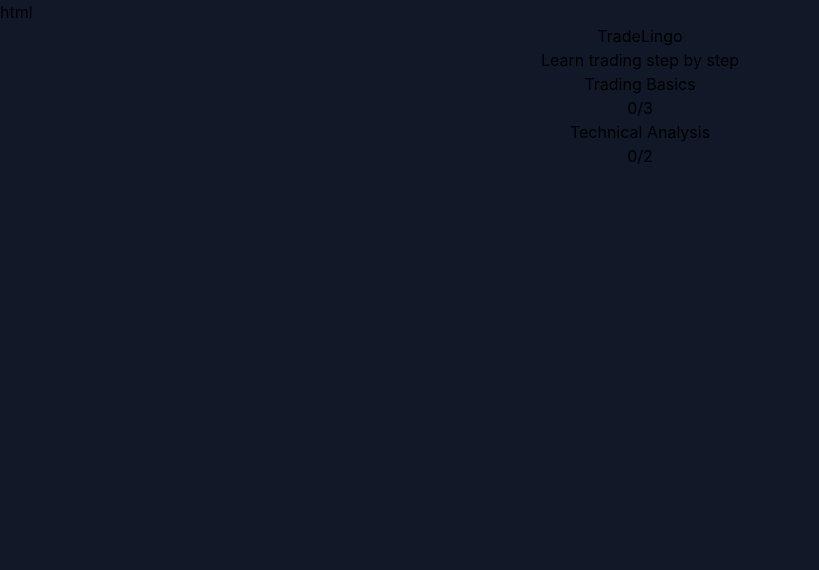
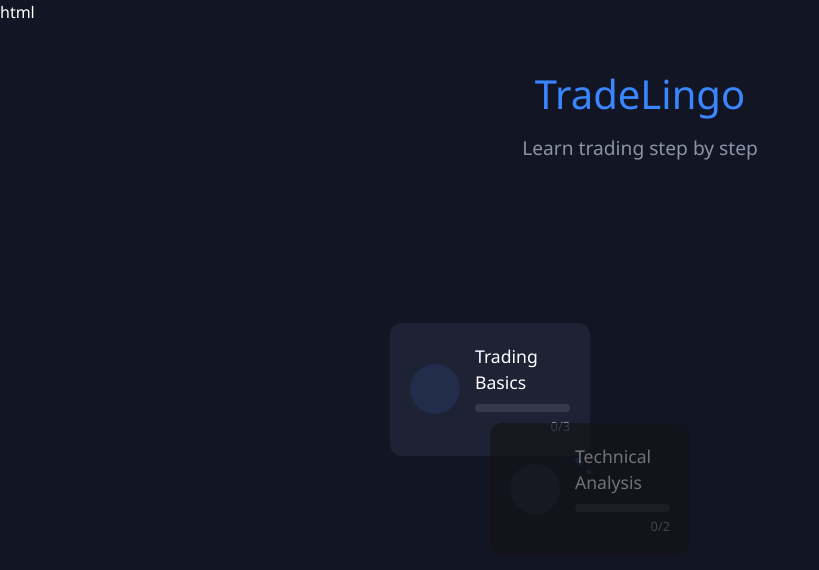
Before and after one commit to sonbgohan/Tradelingo3, a React (Create React App) app: page / in a window 1280 px wide. Shown: the top 570 px of the page, without its empty margins (0-819 px from the left). Built offline with nearby package versions, Linux system fonts and the light colour scheme; the HTML template or start-up script is replaced by a standard one.

Commit message:
Update App.css

```diff
--- a/src/App.css
+++ b/src/App.css
@@ -1,15 +1,356 @@
-/* Basis stijlen voor je app */
-.App {
-  text-align: center;
+:root {
+  --primary-color: #3a86ff;
+  --dark-bg: #121624;
+  --card-bg: #1e2235;
+  --text-light: #ffffff;
+  --text-secondary: #8a94a6;
+  --success-color: #4caf50;
+  --locked-color: #607d8b;
+  --path-color: #2a4565;
 }
 
-.App-header {
-  background-color: #282c34;
+* {
+  margin: 0;
+  padding: 0;
+  box-sizing: border-box;
+}
+
+body {
+  font-family: 'Segoe UI', 'Roboto', sans-serif;
+  background-color: var(--dark-bg);
+  color: var(--text-light);
+}
+
+.app {
+  width: 100%;
   min-height: 100vh;
+}
+
+/* Home Page Styles */
+.home-container {
+  padding: 20px;
+  max-width: 1200px;
+  margin: 0 auto;
+}
+
+header {
+  text-align: center;
+  margin-bottom: 40px;
+  padding: 20px 0;
+}
+
+header h1 {
+  font-size: 2.5rem;
+  margin-bottom: 10px;
+  color: var(--primary-color);
+}
+
+header p {
+  font-size: 1.2rem;
+  color: var(--text-secondary);
+}
+
+/* World Map Styles */
+.world-map {
+  position: relative;
+  height: 500px;
+  margin: 0 auto;
+  max-width: 800px;
+}
+
+.level-node {
+  position: absolute;
+  width: 200px;
+  background-color: var(--card-bg);
+  border-radius: 12px;
+  padding: 20px;
   display: flex;
-  flex-direction: column;
+  align-items: center;
+  transition: transform 0.2s, box-shadow 0.2s;
+  cursor: pointer;
+  z-index: 2;
+}
+
+.level-node.unlocked:hover {
+  transform: translateY(-5px);
+  box-shadow: 0 10px 20px rgba(0, 0, 0, 0.2);
+}
+
+.level-node.locked {
+  opacity: 0.7;
+  filter: grayscale(70%);
+  cursor: not-allowed;
+}
+
+.level-icon {
+  width: 50px;
+  height: 50px;
+  background-color: rgba(58, 134, 255, 0.1);
+  border-radius: 50%;
+  display: flex;
   align-items: center;
   justify-content: center;
-  font-size: calc(10px + 2vmin);
+  margin-right: 15px;
+}
+
+.level-icon i {
+  font-size: 20px;
+  color: var(--primary-color);
+}
+
+.level-info {
+  flex: 1;
+}
+
+.level-info h2 {
+  font-size: 1.1rem;
+  margin-bottom: 8px;
+}
+
+.progress-bar {
+  height: 8px;
+  background-color: rgba(255, 255, 255, 0.1);
+  border-radius: 4px;
+  overflow: hidden;
+  margin-bottom: 5px;
+}
+
+.progress {
+  height: 100%;
+  background-color: var(--primary-color);
+}
+
+.level-info p {
+  font-size: 0.8rem;
+  color: var(--text-secondary);
+  text-align: right;
+}
+
+.lock-overlay {
+  position: absolute;
+  top: 0;
+  left: 0;
+  width: 100%;
+  height: 100%;
+  background-color: rgba(0, 0, 0, 0.4);
+  border-radius: 12px;
+  display: flex;
+  align-items: center;
+  justify-content: center;
+  z-index: 2;
+}
+
+.lock-overlay i {
+  font-size: 30px;
+  color: var(--locked-color);
+}
+
+/* Level paths */
+.level-paths {
+  position: absolute;
+  top: 0;
+  left: 0;
+  width: 100%;
+  height: 100%;
+  z-index: 1;
+}
+
+.level-path {
+  stroke: var(--path-color);
+  stroke-width: 4;
+  fill: none;
+  stroke-dasharray: 8;
+  animation: dash 30s linear infinite;
+}
+
+@keyframes dash {
+  to {
+    stroke-dashoffset: 1000;
+  }
+}
+
+/* Level Page Styles */
+.level-page {
+  padding: 20px;
+  max-width: 800px;
+  margin: 0 auto;
+}
+
+.level-page header {
+  display: flex;
+  align-items: center;
+  justify-content: center;
+  position: relative;
+}
+
+.back-button {
+  position: absolute;
+  left: 0;
+  color: var(--text-light);
+  font-size: 1.5rem;
+  text-decoration: none;
+}
+
+.lesson-list {
+  margin-top: 20px;
+}
+
+.lesson-card {
+  background-color: var(--card-bg);
+  border-radius: 12px;
+  padding: 20px;
+  margin-bottom: 15px;
+  display: flex;
+  align-items: center;
+  cursor: pointer;
+  transition: transform 0.2s;
+}
+
+.lesson-card:hover:not(.locked) {
+  transform: translateY(-3px);
+}
+
+.lesson-card.completed {
+  border-left: 4px solid var(--success-color);
+}
+
+.lesson-card.locked {
+  opacity: 0.7;
+  cursor: not-allowed;
+  filter: grayscale(50%);
+}
+
+.lesson-number {
+  width: 40px;
+  height: 40px;
+  background-color: rgba(58, 134, 255, 0.1);
+  border-radius: 50%;
+  display: flex;
+  align-items: center;
+  justify-content: center;
+  margin-right: 20px;
+  font-weight: bold;
+}
+
+.lesson-details {
+  flex: 1;
+}
+
+.lesson-details h3 {
+  margin-bottom: 5px;
+}
+
+.lesson-details p {
+  color: var(--text-secondary);
+  font-size: 0.9rem;
+}
+
+.lesson-status i {
+  font-size: 1.2rem;
+}
+
+.fa-check-circle {
+  color: var(--success-color);
+}
+
+.fa-lock {
+  color: var(--locked-color);
+}
+
+.fa-circle-notch {
+  color: var(--text-secondary);
+}
+
+/* Popup Styles */
+.lesson-popup {
+  position: fixed;
+  top: 0;
+  left: 0;
+  width: 100%;
+  height: 100%;
+  background-color: rgba(0, 0, 0, 0.7);
+  display: flex;
+  align-items: center;
+  justify-content: center;
+  z-index: 100;
+}
+
+.popup-content {
+  background-color: var(--card-bg);
+  border-radius: 12px;
+  width: 90%;
+  max-width: 600px;
+  max-height: 80vh;
+  overflow-y: auto;
+}
+
+.popup-header {
+  padding: 20px;
+  display: flex;
+  justify-content: space-between;
+  align-items: center;
+  border-bottom: 1px solid rgba(255, 255, 255, 0.1);
+}
+
+.close-button {
+  background: none;
+  border: none;
+  color: var(--text-light);
+  font-size: 1.5rem;
+  cursor: pointer;
+}
+
+.popup-body {
+  padding: 20px;
+}
+
+.popup-body p {
+  margin-bottom: 20px;
+  line-height: 1.6;
+}
+
+.completion-badge {
+  display: flex;
+  align-items: center;
+  justify-content: center;
+  padding: 10px;
+  background-color: rgba(76, 175, 80, 0.1);
+  border-radius: 8px;
+  color: var(--success-color);
+}
+
+.completion-badge i {
+  margin-right: 10px;
+}
+
+.mark-complete-button {
+  width: 100%;
+  padding: 15px;
+  background-color: var(--primary-color);
   color: white;
+  border: none;
+  border-radius: 8px;
+  font-size: 1rem;
+  cursor: pointer;
+  transition: background-color 0.2s;
 }
+
+.mark-complete-button:hover {
+  background-color: #2a75e5;
+}
+
+/* Responsive adjustments */
+@media (max-width: 768px) {
+  .world-map {
+    height: 700px;
+  }
+
+  .level-node {
+    width: 80%;
+    left: 10% !important;
+  }
+
+  .level-page header h1 {
+    font-size: 1.8rem;
+  }
+}
```
